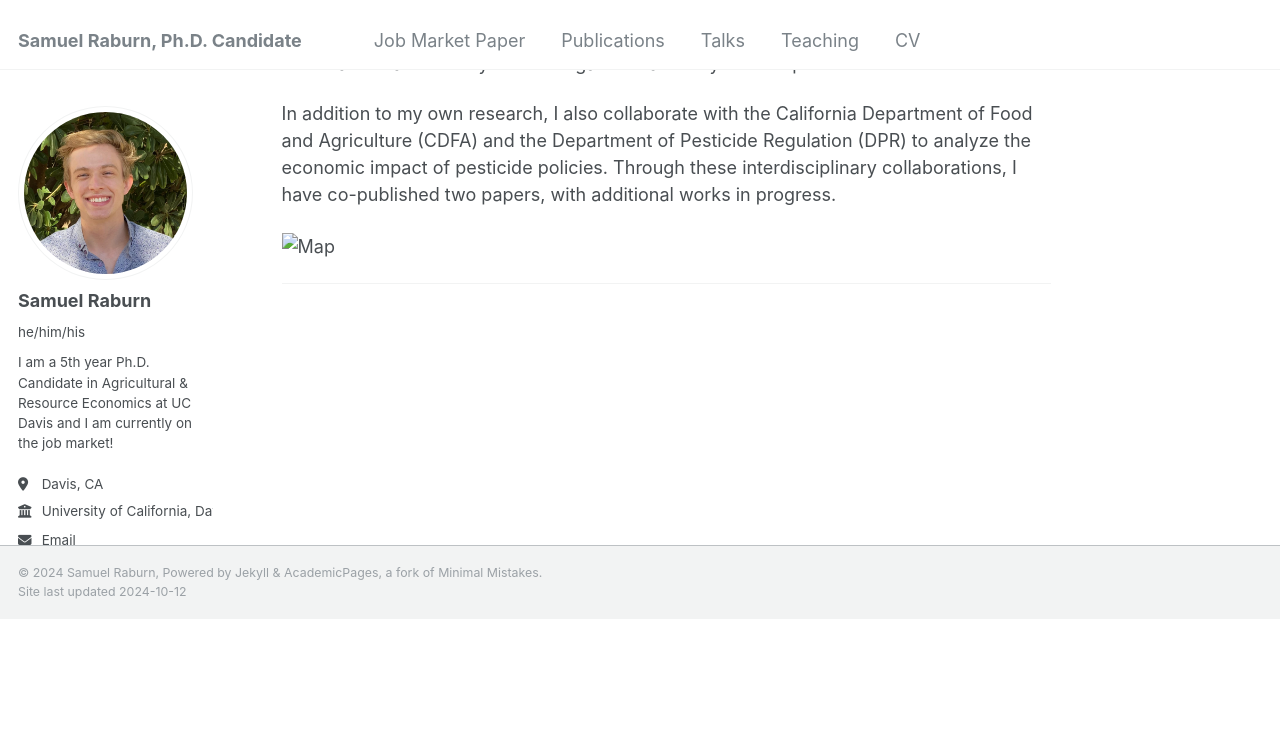
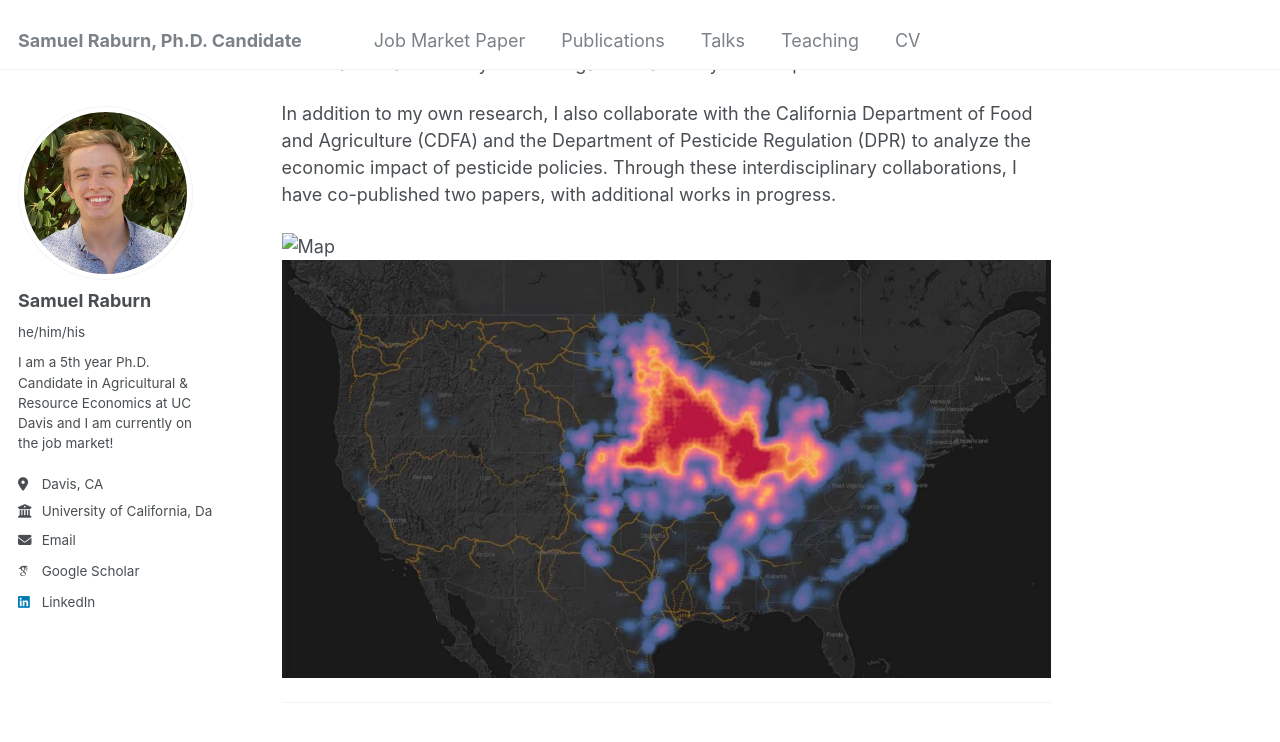
Before and after one commit to sraburn/sraburn.github.io, a Jekyll site: the page built from _pages/about.md, in a window 1280 px wide and 900 px high, scrolled down 365 px. Shown: the top 742 px of the window. Built offline with Jekyll 4.4.1, drawn with Linux system fonts in a browser that asks for light colours; some web fonts are replaced; before the commit the page ends 984 px from its top, so only the background shows below that.

Commit message:
Update about.md

```diff
--- a/_pages/about.md
+++ b/_pages/about.md
@@ -13,5 +13,6 @@ For my job market paper, I study the optimality of production standards for orga
 In addition to my own research, I also collaborate with the California Department of Food and Agriculture (CDFA) and the Department of Pesticide Regulation (DPR) to analyze the economic impact of pesticide policies. Through these interdisciplinary collaborations, I have co-published two papers, with additional works in progress.
 
 ![Map](Images/BNSF_Heatmap.png?raw=true)
+![Map2](https://sraburn.github.io/_pages/Images/BNSF_Heatmap.png?raw=true)
 
 -----
```
